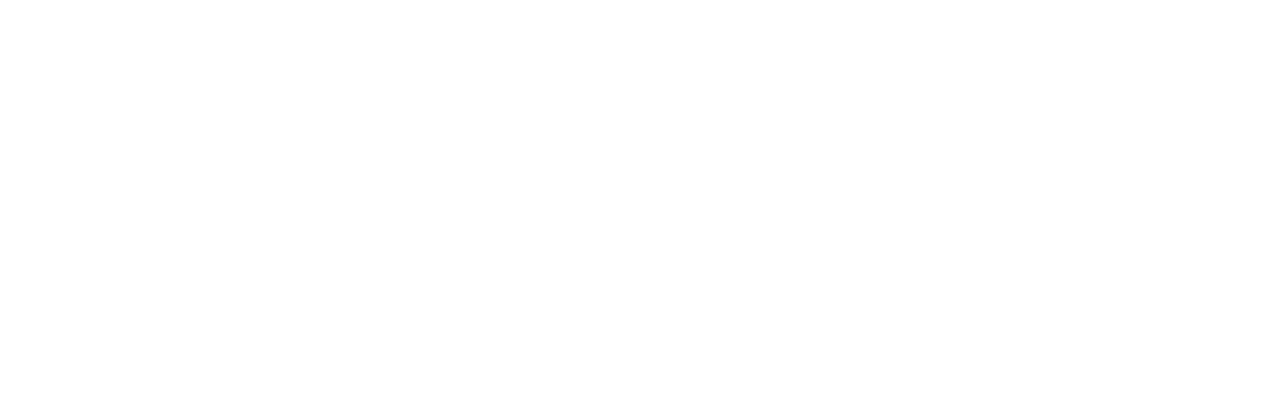
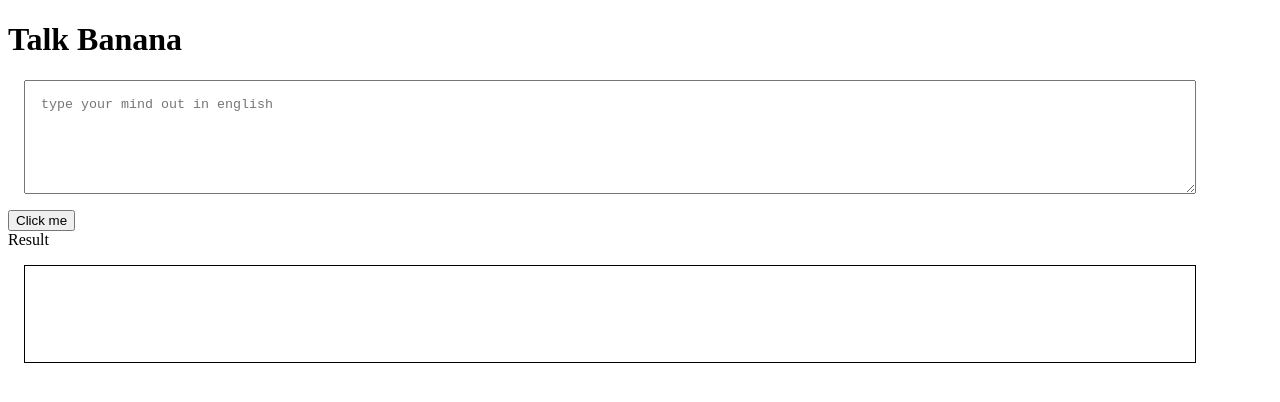
Before and after one commit to Ashish-j-shetty/banana-speak, a plain HTML site: page index.html in a window 1280 px wide. Drawn offline with Linux system fonts and the light colour scheme.

Commit message:
feat:Input out processing

```diff
--- /dev/null
+++ b/app.js
@@ -0,0 +1,15 @@
+var btnTranslate = document.querySelector("#btn-translate");
+
+var textArea = document.querySelector("#txt-area");
+
+var outputDiv = document.querySelector("#output");
+
+btnTranslate.addEventListener("click", clickHandler);
+function clickHandler() {
+  outputDiv.innerText = "translated :  " + textArea.value;
+}
+
+//var textArea = document.querySelector("#txt-area"); selection based on id
+//var select_based_on_type_selector = document.querySelector("textarea"); //selection based on tag
+//var select_based_on_class_selector = document.querySelector(".btn-primary");
+//var select_based_on_attribute = document.querySelector("[name = 'translator']");
--- a/index.html
+++ b/index.html
@@ -3,7 +3,37 @@
   <head>
     <meta charset="UTF-8" />
     <meta name="viewport" content="width=device-width, initial-scale=1.0" />
-    <title>Document</title>
+
+    <title>Banana speak</title>
+    <style>
+      textarea {
+        width: 90%;
+        display: block;
+        height: 10vh;
+        margin: 1rem;
+        padding: 1rem;
+      }
+      #output {
+        border: 1px solid black;
+        height: 8vh;
+        margin: 1rem;
+        padding: 1rem;
+        width: 90%;
+      }
+    </style>
   </head>
-  <body></body>
+  <body>
+    <h1>Talk Banana</h1>
+    <textarea
+      id="txt-area"
+      placeholder="type your mind out in english "
+    ></textarea>
+    <button id="btn-translate" class="btn-primary" name="translator">
+      Click me
+    </button>
+
+    <div>Result</div>
+    <div id="output"></div>
+    <script src="./app.js" type="text/javascript"></script>
+  </body>
 </html>
```
